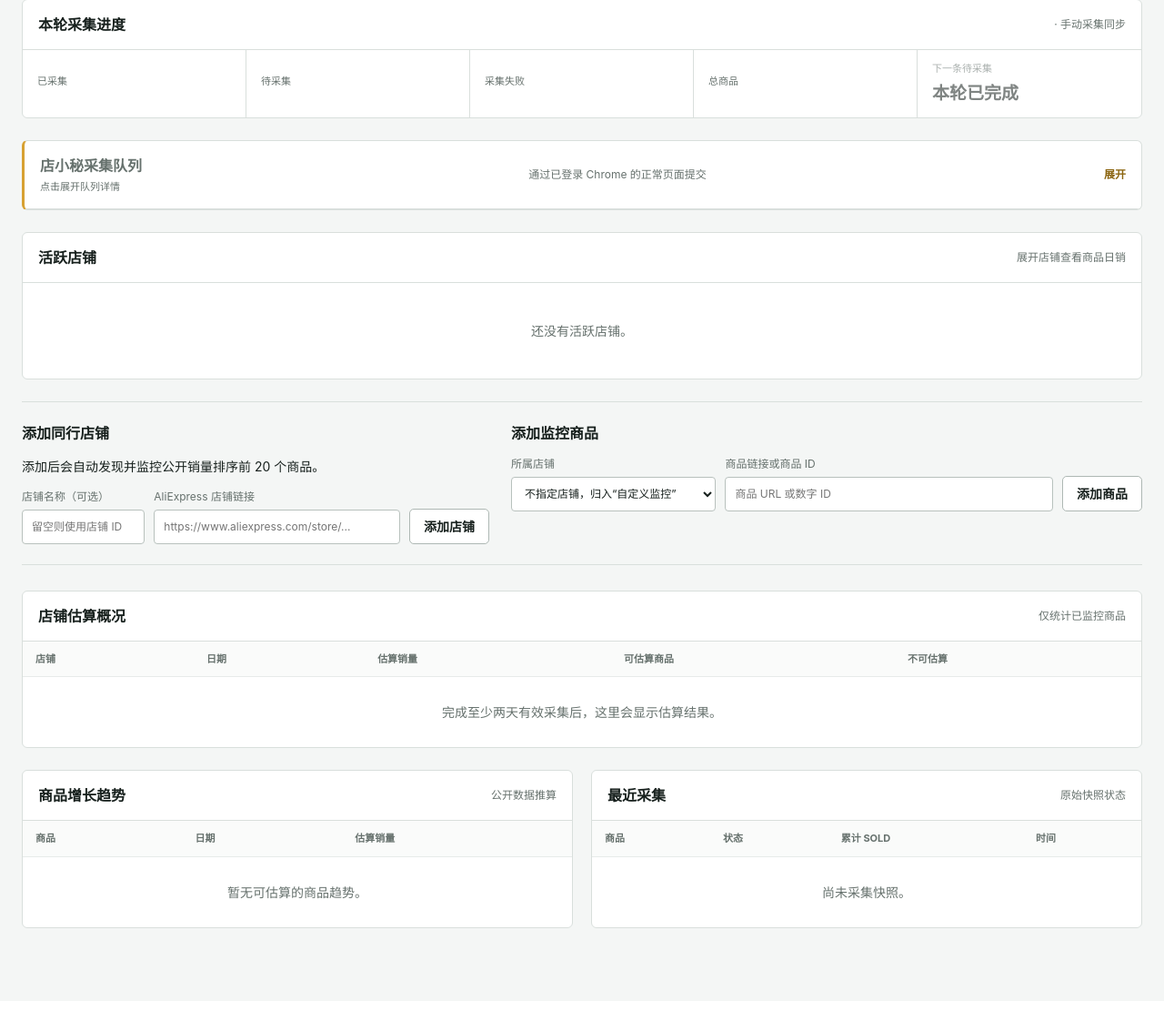
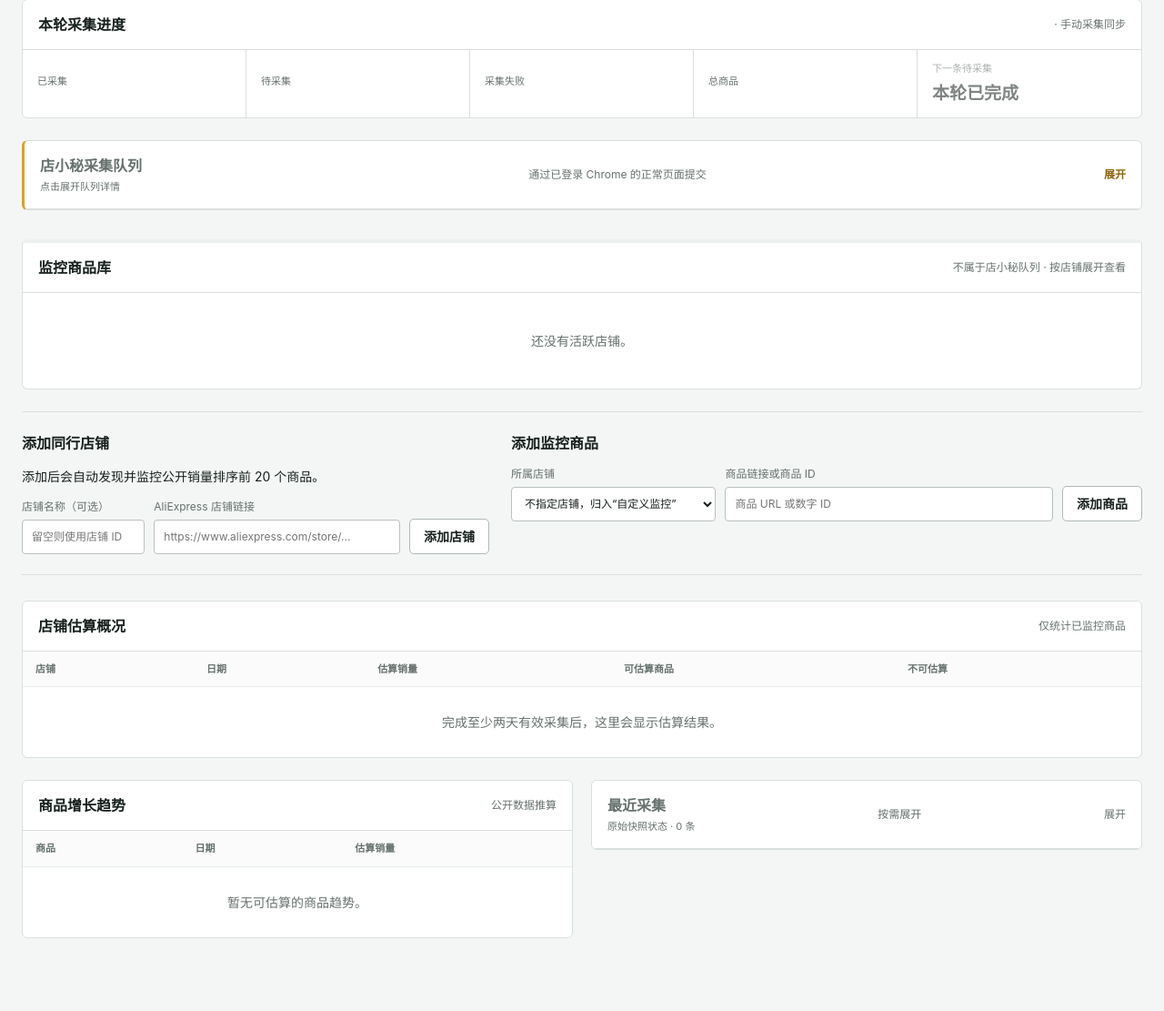
Before and after one commit to Galoremw/aliexpress-monitor, a FastAPI app: template app/templates/dashboard.html in a window 1280 px wide. Shown: the part 658-1769 px from the top of the page at 91% size. Before the commit the page ends 1678 px from the top, so only its background shows below. Run offline with FastAPI, Linux system fonts and the light colour scheme; the template is opened without the code that fills it, so the values that code supplies are empty.

Commit message:
Clarify queue filters and collapse product lists

```diff
--- a/app/static/dashboard.css
+++ b/app/static/dashboard.css
@@ -158,7 +158,10 @@ tr:last-child td { border-bottom: 0; }
 .dianxiaomi-filter.active { background: #fff7df; color: #704500; box-shadow: inset 0 -3px #d7a133; }
 .dianxiaomi-filter small { color: var(--muted); font-size: 11px; }
 .dianxiaomi-filter b { font-size: 18px; font-variant-numeric: tabular-nums; }
-.dianxiaomi-items { display: grid; gap: 8px; min-height: 42px; margin-top: 12px; padding: 0 12px; }
+.dianxiaomi-list-heading { display: flex; align-items: baseline; justify-content: space-between; gap: 12px; padding: 16px 14px 4px; }
+.dianxiaomi-list-heading strong { font-size: 14px; }
+.dianxiaomi-list-heading span { color: var(--muted); font-size: 11px; }
+.dianxiaomi-items { display: grid; gap: 8px; min-height: 42px; margin-top: 6px; padding: 0 12px; }
 .dianxiaomi-items > .muted-value { margin: 8px 2px; }
 .dianxiaomi-item { display: grid; grid-template-columns: minmax(0, 1fr) auto; gap: 12px; padding: 11px 12px; border: 1px solid var(--line); background: #fffdf7; }
 .dianxiaomi-item-main { min-width: 0; display: grid; gap: 4px; }
@@ -172,6 +175,15 @@ tr:last-child td { border-bottom: 0; }
 .dianxiaomi-status.error { color: var(--danger); }
 .dianxiaomi-item-actions { display: flex; gap: 6px; }
 .dianxiaomi-item-actions .link-button { white-space: nowrap; }
+.monitor-library { margin-top: 32px; border-top: 4px solid #edf0ef; }
+.monitor-library > .section-heading span { color: var(--muted); }
+.recent-snapshots { align-self: start; }
+.recent-snapshots-summary { cursor: pointer; list-style: none; }
+.recent-snapshots-summary::-webkit-details-marker { display: none; }
+.recent-snapshots-summary::after { content: "展开"; color: var(--muted); font-size: 12px; }
+.recent-snapshots[open] .recent-snapshots-summary::after { content: "收起"; }
+.recent-snapshots-summary > span:first-child { display: grid; gap: 3px; }
+.recent-snapshots-summary small { color: var(--muted); font-size: 11px; }
 
 @media (max-width: 980px) {
   main { width: min(100% - 28px, 760px); }
@@ -215,6 +227,7 @@ tr:last-child td { border-bottom: 0; }
   .dianxiaomi-filter:nth-child(3n) { border-right: 1px solid var(--line); }
   .dianxiaomi-filter:nth-child(2n) { border-right: 0; }
   .dianxiaomi-filter:nth-child(-n+4) { border-bottom: 1px solid var(--line); }
+  .dianxiaomi-list-heading { align-items: flex-start; flex-direction: column; gap: 2px; }
   .status-grid > *:nth-child(3n) { border-right: 1px solid var(--line); }
   .status-grid > *:nth-child(2n) { border-right: 0; }
   .browser-progress-grid { grid-template-columns: repeat(2, 1fr); }
--- a/app/static/dashboard.js
+++ b/app/static/dashboard.js
@@ -139,7 +139,7 @@ document.querySelectorAll(".dianxiaomi-store").forEach((button) => {
 });
 
 let dianxiaomiItems = [];
-let dianxiaomiActiveFilter = null;
+let dianxiaomiActiveFilter = "queued";
 
 const dianxiaomiFilterStatuses = {
   queued: ["QUEUED"],
@@ -154,13 +154,13 @@ function renderDianxiaomiFilter() {
   const section = document.querySelector("#dianxiaomi-status");
   const list = section?.querySelector("#dianxiaomi-items");
   if (!list) return;
-  if (!dianxiaomiActiveFilter) {
-    list.innerHTML = '<p class="muted-value">点击上方状态查看对应商品。</p>';
-    return;
-  }
   const statuses = dianxiaomiFilterStatuses[dianxiaomiActiveFilter] || [];
   const filteredItems = dianxiaomiItems.filter((item) => statuses.includes(item.status));
   const label = section.querySelector(`[data-dianxiaomi-filter="${dianxiaomiActiveFilter}"] small`)?.textContent || "该状态";
+  const title = section.querySelector("#dianxiaomi-list-title");
+  const caption = section.querySelector("#dianxiaomi-list-caption");
+  if (title) title.textContent = `${label}商品 · ${filteredItems.length}`;
+  if (caption) caption.textContent = `只显示${label}状态的队列商品`;
   list.innerHTML = filteredItems.map(renderDianxiaomiItem).join("") || `<p class="muted-value">当前没有${escapeDianxiaomiHtml(label)}商品。</p>`;
 }
 
--- a/app/templates/dashboard.html
+++ b/app/templates/dashboard.html
@@ -76,22 +76,23 @@
   </summary>
   <div class="dianxiaomi-content">
     <div class="dianxiaomi-filter-grid" role="tablist" aria-label="按状态查看店小秘任务">
-      <button class="dianxiaomi-filter" type="button" role="tab" aria-selected="false" data-dianxiaomi-filter="queued"><small>待发送</small><b data-dianxiaomi-value="queued">0</b></button>
+      <button class="dianxiaomi-filter active" type="button" role="tab" aria-selected="true" data-dianxiaomi-filter="queued"><small>待发送</small><b data-dianxiaomi-value="queued">0</b></button>
       <button class="dianxiaomi-filter" type="button" role="tab" aria-selected="false" data-dianxiaomi-filter="processing"><small>处理中</small><b data-dianxiaomi-value="processing">0</b></button>
       <button class="dianxiaomi-filter" type="button" role="tab" aria-selected="false" data-dianxiaomi-filter="submitted"><small>已提交</small><b data-dianxiaomi-value="submitted">0</b></button>
       <button class="dianxiaomi-filter" type="button" role="tab" aria-selected="false" data-dianxiaomi-filter="succeeded"><small>已完成</small><b data-dianxiaomi-value="succeeded">0</b></button>
       <button class="dianxiaomi-filter" type="button" role="tab" aria-selected="false" data-dianxiaomi-filter="failed"><small>失败</small><b data-dianxiaomi-value="failed">0</b></button>
       <button class="dianxiaomi-filter" type="button" role="tab" aria-selected="false" data-dianxiaomi-filter="needs_confirmation"><small>待人工确认</small><b data-dianxiaomi-value="needs_confirmation">0</b></button>
     </div>
-    <div id="dianxiaomi-items" class="dianxiaomi-items" role="tabpanel" aria-live="polite"><p class="muted-value">点击上方状态查看对应商品。</p></div>
+    <div class="dianxiaomi-list-heading"><strong id="dianxiaomi-list-title">待发送商品</strong><span id="dianxiaomi-list-caption">只显示待发送状态的队列商品</span></div>
+    <div id="dianxiaomi-items" class="dianxiaomi-items" role="tabpanel" aria-labelledby="dianxiaomi-list-title" aria-live="polite"><p class="muted-value">正在读取待发送商品…</p></div>
   </div>
 </details>
 
-<section id="active-stores" class="data-section anchor-section">
-  <div class="section-heading"><h2>活跃店铺</h2><span>展开店铺查看商品日销</span></div>
+<section id="active-stores" class="data-section anchor-section monitor-library">
+  <div class="section-heading"><h2>监控商品库</h2><span>不属于店小秘队列 · 按店铺展开查看</span></div>
   <div class="store-accordion">
     {% for panel in store_panels %}
-    <details class="store-monitor" {% if loop.first %}open{% endif %}>
+    <details class="store-monitor">
       <summary>
         <span class="store-summary-title"><strong>{{ panel.store.name }}</strong><button class="icon-button edit-store-name" type="button" data-store-id="{{ panel.store.id }}" title="编辑店铺名称" aria-label="编辑 {{ panel.store.name }} 的名称">✎</button><form class="store-rename-form inline-rename" data-store-id="{{ panel.store.id }}" hidden><input name="name" value="{{ panel.store.name }}" maxlength="255" aria-label="店铺名称" required><button class="link-button" type="submit">保存</button><button class="link-button cancel-store-name" type="button">取消</button></form><small>店铺 {{ panel.store.aliexpress_store_id or panel.store.id }}</small></span>
         <span class="store-summary-metric"><b>{{ panel.rows|length }}</b><small>监控商品</small></span>
@@ -180,8 +181,11 @@
       </table>
     </div>
   </div>
-  <div class="data-section">
-    <div class="section-heading"><h2>最近采集</h2><span>原始快照状态</span></div>
+  <details class="data-section recent-snapshots">
+    <summary class="section-heading recent-snapshots-summary">
+      <span><h2>最近采集</h2><small>原始快照状态 · {{ recent_snapshot_rows|length }} 条</small></span>
+      <span>按需展开</span>
+    </summary>
     <div class="table-wrap">
       <table>
         <thead><tr><th>商品</th><th>状态</th><th>累计 sold</th><th>时间</th></tr></thead>
@@ -192,7 +196,7 @@
         </tbody>
       </table>
     </div>
-  </div>
+  </details>
 </section>
 
 {% endblock %}
```
Also changed, not shown: tests/test_dashboard.py (+8 -1 lines).
